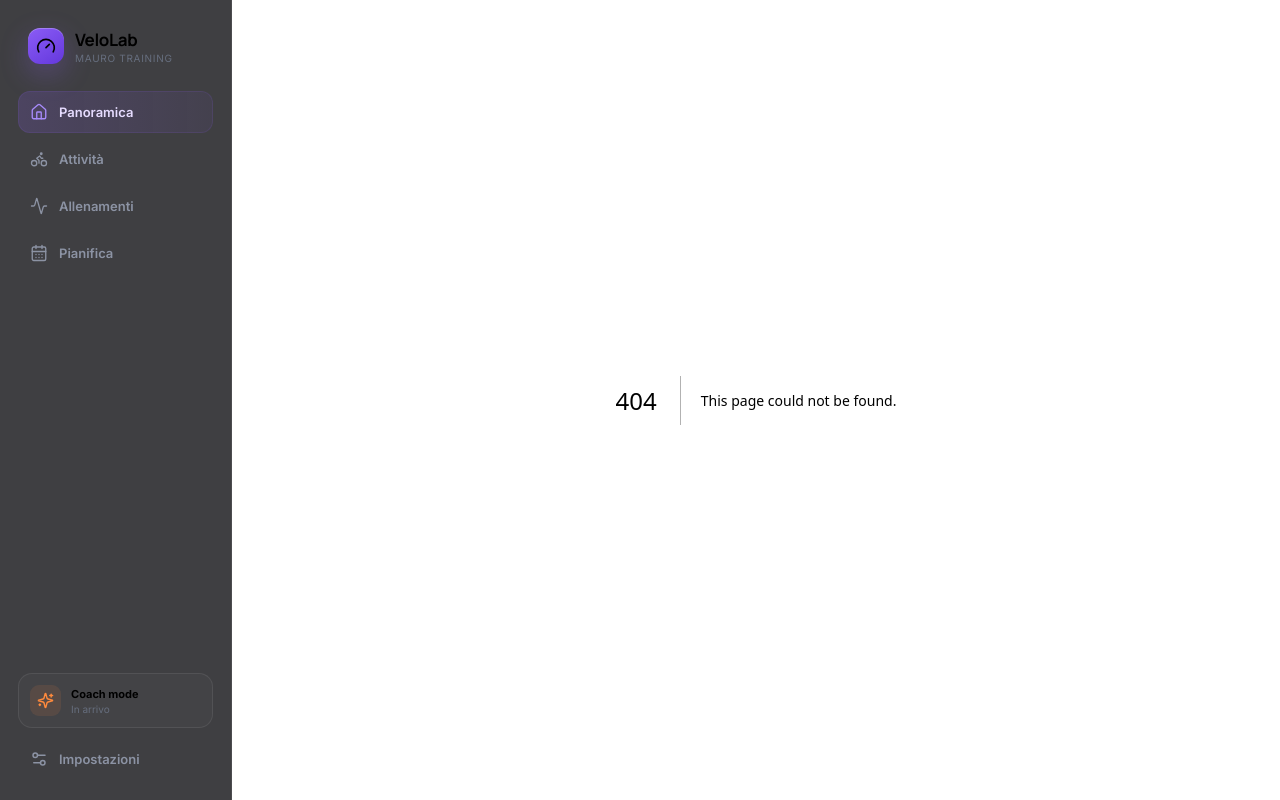
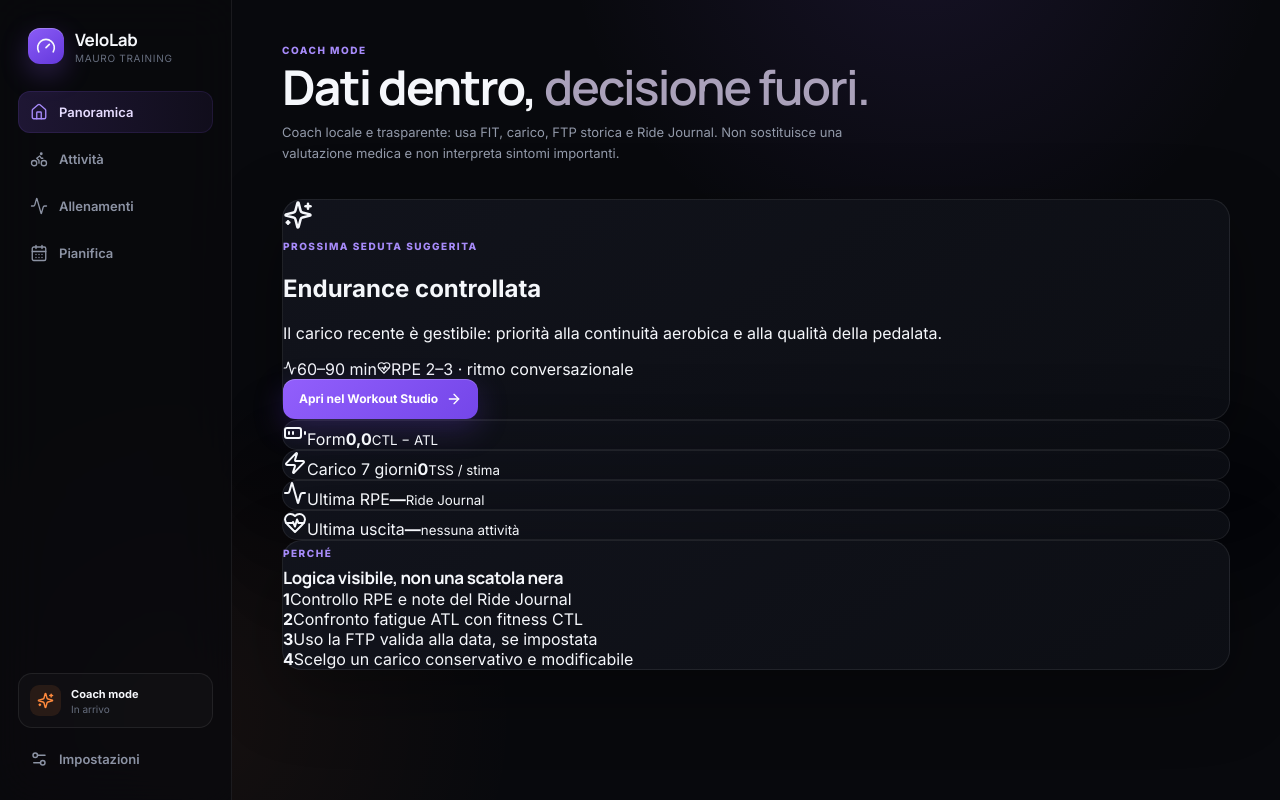
Before and after one commit to MauroPot2/garminactivities, a Next.js app in the folder web/: page /coach in a window 1280 px wide. Before the commit this address had no page. Built offline with nearby package versions, Linux system fonts and the light colour scheme.

Commit message:
feat: add local rule-based Coach mode

```diff
--- /dev/null
+++ b/web/app/coach/page.tsx
@@ -0,0 +1,67 @@
+import Link from "next/link";
+import { Activity, ArrowRight, BatteryMedium, HeartPulse, Sparkles, Zap } from "lucide-react";
+import { getActivities } from "@/lib/fit";
+import { formatDate, formatNumber } from "@/lib/format";
+import { getJournalEntries } from "@/lib/journal";
+import { readSettings } from "@/lib/settings";
+import { buildLoadModel } from "@/lib/training";
+
+export const dynamic = "force-dynamic";
+
+export default function CoachPage() {
+  const activities = getActivities(180);
+  const settings = readSettings();
+  const model = buildLoadModel(activities, settings, 90);
+  const journal = new Map(getJournalEntries().map((entry) => [entry.file, entry]));
+  const latest = activities[0];
+  const latestJournal = latest ? journal.get(latest.file) : undefined;
+  const highRpe = (latestJournal?.rpe ?? 0) >= 7;
+  const cramps = latestJournal?.cramps === true;
+  const highFatigue = model.latest.form < -12;
+  const veryFresh = model.latest.form > 12;
+
+  let title = "Endurance controllata";
+  let preset = "endurance";
+  let duration = "60–90 min";
+  let reason = "Il carico recente è gestibile: priorità alla continuità aerobica e alla qualità della pedalata.";
+  let intensity = "RPE 2–3 · ritmo conversazionale";
+
+  if (highRpe || cramps) {
+    title = "Recupero prima di aggiungere qualità";
+    preset = "recovery";
+    duration = "45–60 min";
+    intensity = "RPE 1–2 · molto facile";
+    reason = cramps ? "L'ultima attività è stata annotata con crampi: meglio verificare il recupero muscolare prima di inserire lavori strutturati." : "L'ultima uscita ha RPE elevato: il Coach riduce il carico successivo.";
+  } else if (highFatigue) {
+    title = "Scarico attivo";
+    preset = "recovery";
+    duration = "45–60 min";
+    intensity = "RPE 1–2";
+    reason = "La fatica a breve termine è nettamente superiore alla fitness del modello: conviene assorbire il carico.";
+  } else if (veryFresh && model.last7 > 0) {
+    title = "2×15' controllato";
+    preset = "controlled";
+    duration = "circa 60 min";
+    intensity = "150–160 W nei blocchi, solo se le sensazioni sono normali";
+    reason = "Il modello mostra buona freschezza. È un momento adatto per reintrodurre lavoro costante senza cercare ancora un test massimale.";
+  }
+
+  return <div className="pageWrap coachPage">
+    <header className="topbar"><div><div className="eyebrow">COACH MODE</div><h1>Dati dentro, <span>decisione fuori.</span></h1><p>Coach locale e trasparente: usa FIT, carico, FTP storica e Ride Journal. Non sostituisce una valutazione medica e non interpreta sintomi importanti.</p></div></header>
+
+    <section className="coachHero panel">
+      <div className="coachOrb"><Sparkles size={30}/></div>
+      <div className="coachHeroCopy"><span className="sectionLabel">PROSSIMA SEDUTA SUGGERITA</span><h2>{title}</h2><p>{reason}</p><div className="coachTags"><span><Activity size={14}/>{duration}</span><span><HeartPulse size={14}/>{intensity}</span></div></div>
+      <Link className="primaryButton coachCta" href={`/workouts?preset=${preset}`}>Apri nel Workout Studio<ArrowRight size={16}/></Link>
+    </section>
+
+    <section className="coachSignals">
+      <div className="panel coachSignal"><BatteryMedium/><span>Form</span><strong>{model.latest.form>0?"+":""}{formatNumber(model.latest.form,1)}</strong><small>CTL − ATL</small></div>
+      <div className="panel coachSignal"><Zap/><span>Carico 7 giorni</span><strong>{formatNumber(model.last7,0)}</strong><small>TSS / stima</small></div>
+      <div className="panel coachSignal"><Activity/><span>Ultima RPE</span><strong>{latestJournal?.rpe ?? "—"}<small>{latestJournal?.rpe ? "/10" : ""}</small></strong><small>{latestJournal?.cramps ? "crampi annotati" : "Ride Journal"}</small></div>
+      <div className="panel coachSignal"><HeartPulse/><span>Ultima uscita</span><strong>{latest ? formatNumber(latest.normalizedPower,0) : "—"}<small>{latest ? " W NP" : ""}</small></strong><small>{latest ? formatDate(latest.date) : "nessuna attività"}</small></div>
+    </section>
+
+    <section className="panel coachLogic"><div className="panelHeader"><div><span className="sectionLabel">PERCHÉ</span><h2>Logica visibile, non una scatola nera</h2></div></div><div className="coachLogicGrid"><div><b>1</b><span>Controllo RPE e note del Ride Journal</span></div><div><b>2</b><span>Confronto fatigue ATL con fitness CTL</span></div><div><b>3</b><span>Uso la FTP valida alla data, se impostata</span></div><div><b>4</b><span>Scelgo un carico conservativo e modificabile</span></div></div></section>
+  </div>;
+}
```
